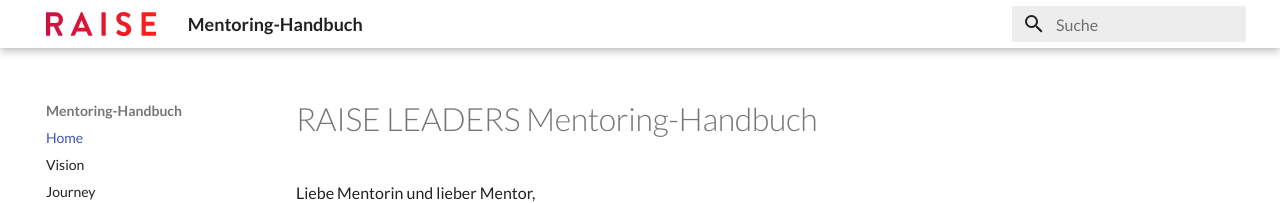
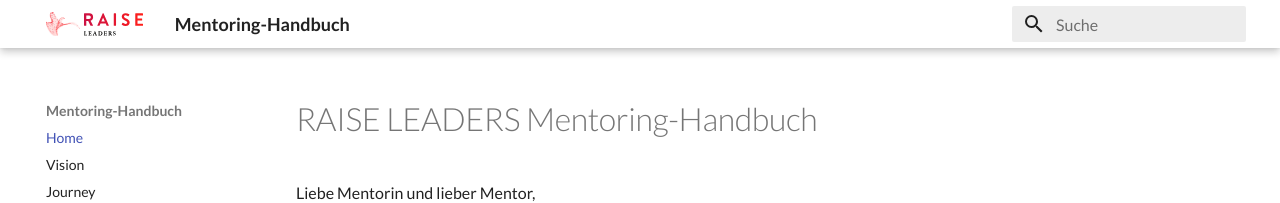
Before and after one commit to chbndrhnns/raise-mentoring-workbook, an MkDocs documentation site: the page built from docs/index.md, in a window 1280 px wide. Shown: the top 203 px of the page. Built offline with MkDocs 1.6.1 and Material for MkDocs 9.7.7, drawn with Linux system fonts in a browser that asks for light colours.

Commit message:
fix: Use correct logo

```diff
--- a/mkdocs.yml
+++ b/mkdocs.yml
@@ -4,7 +4,7 @@
 theme:
   name: material
   language: de
-  logo: assets/mobile-menu-logo.svg
+  logo: assets/raise-logo-nav.svg
   favicon: assets/favicon-32.png
   palette:
     primary: white
```
